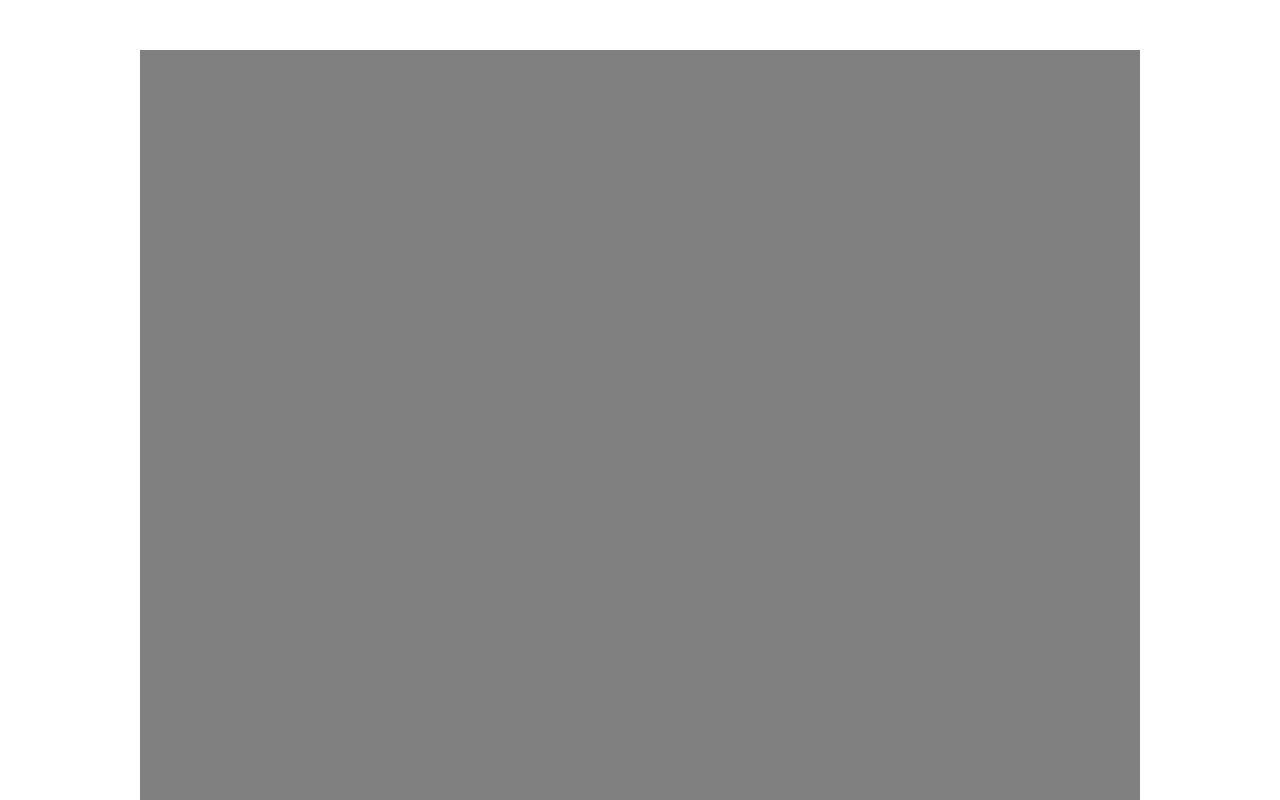
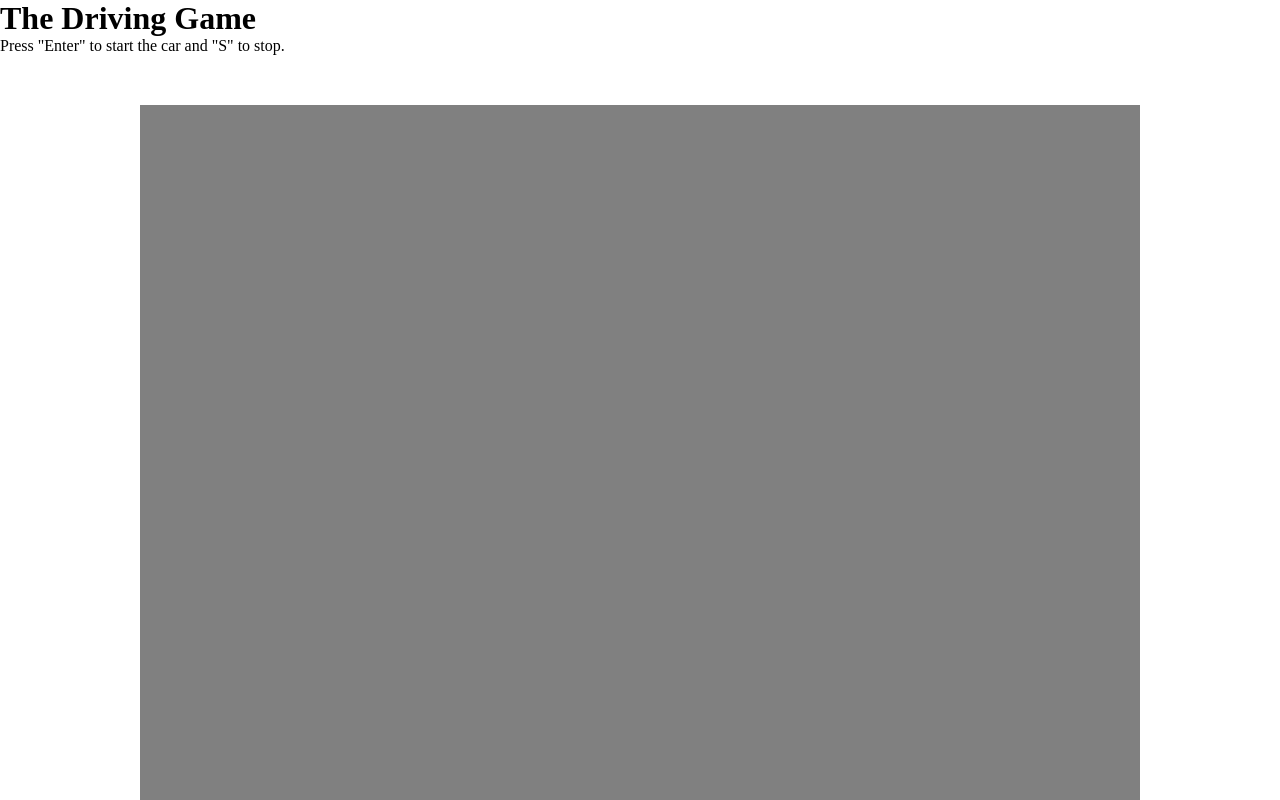
Before and after one commit to ryanchangyeolshin/driving-game, a website: page index.html in a window 1280 px wide. Shown: the top 800 px of the page. Drawn offline with Linux system fonts and the light colour scheme.

Commit message:
Added the header and the paragraph tags. #3

```diff
--- a/index.html
+++ b/index.html
@@ -6,6 +6,8 @@
     <title>Driving Game</title>
   </head>
   <body>
+    <h1>The Driving Game</h1>
+    <p>Press "Enter" to start the car and "S" to stop.</p>
     <div class="game"></div>
     <div class="buttons">
       <button type="button" class="button" id="create">Create</button>
```
